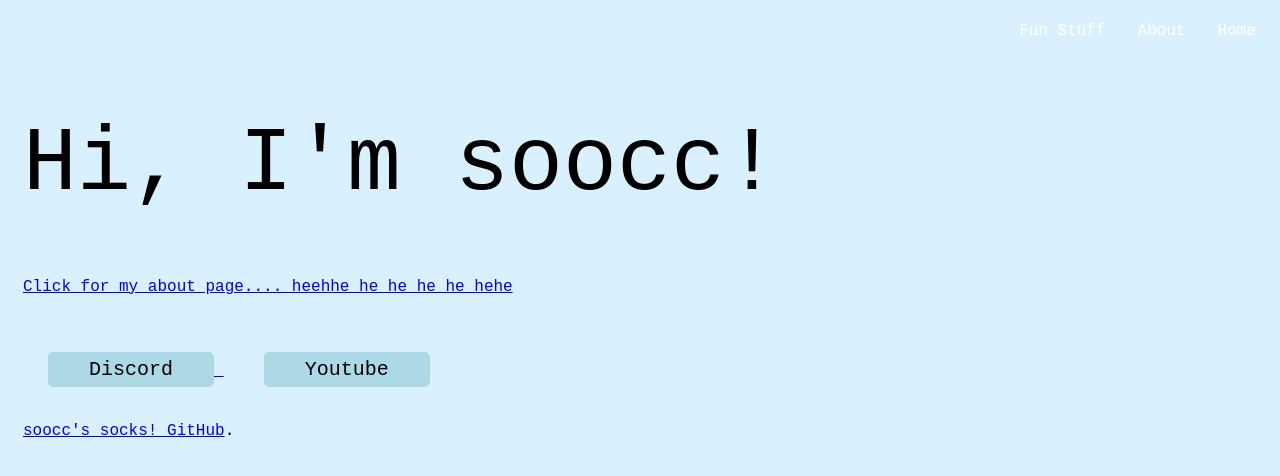
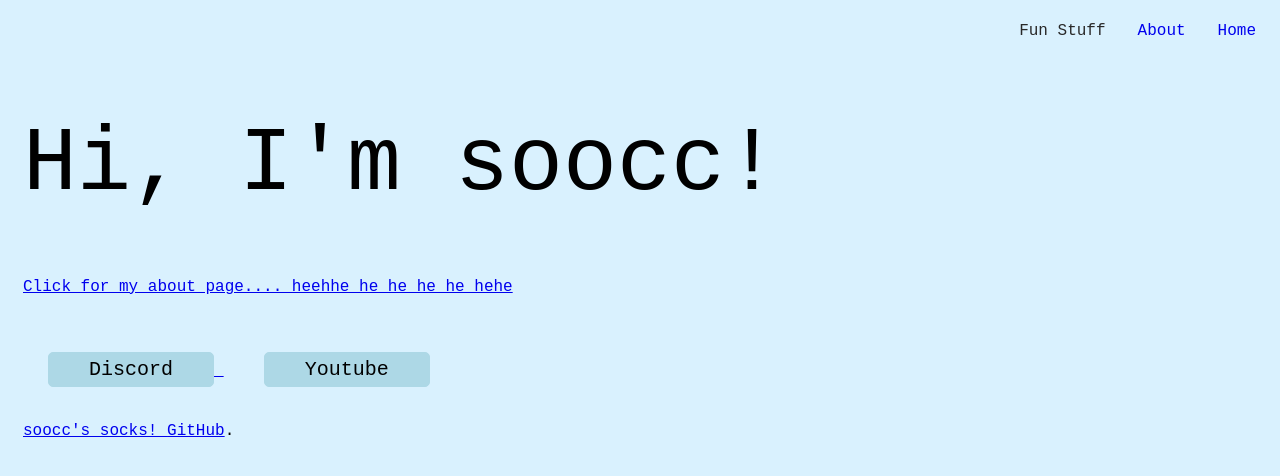
Before and after one commit to soocc/sooccsocks2, a Jekyll site: the page built from index.html, in a window 1280 px wide. Shown: the top 476 px of the page. Built offline with Jekyll 4.4.1, drawn with Linux system fonts in a browser that asks for light colours.

Commit message:
Update styles.css

```diff
--- a/styles/styles.css
+++ b/styles/styles.css
@@ -9,7 +9,6 @@
 .navbar a {
   float: right;
   font-size: 16px;
-  color: white;
   text-align: center;
   padding: 14px 16px;
   text-decoration: none;
@@ -26,7 +25,6 @@
   font-size: 16px;
   border: none;
   outline: none;
-  color: white;
   padding: 14px 16px;
   background-color: inherit;
   font-family: inherit; /* Important for vertical align on mobile phones */
@@ -35,7 +33,7 @@
 
 /* Add a red background color to navbar links on hover */
 .navbar a:hover, .dropdown:hover .dropbtn {
-  background-color: red;
+  background-color: black;
 }
 
 /* Dropdown content (hidden by default) */
```
